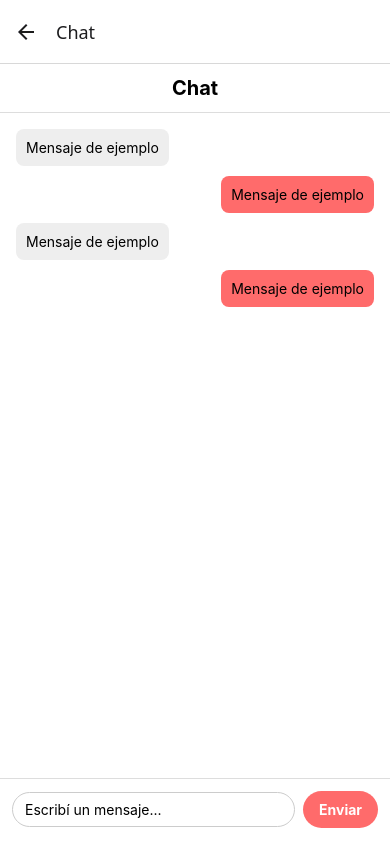
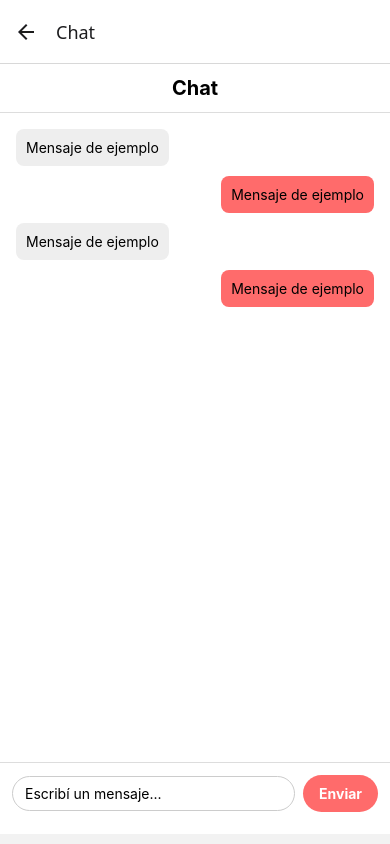
Before and after one commit to nespidev/proyecto-des-app, a React Native app: screen /Chat in a window 390 px wide. Built offline with nearby package versions, Linux system fonts and the light colour scheme.

Commit message:
margin al chat para q no lo tapen los botones al keyboard

```diff
--- a/app/chat/screens/ChatScreen.tsx
+++ b/app/chat/screens/ChatScreen.tsx
@@ -39,7 +39,7 @@ export default function ChatScreen() {
 }
 
 const styles = StyleSheet.create({
-  container: { flex: 1, backgroundColor: "#fff", paddingBottom:2},
+  container: { flex: 1, backgroundColor: "#fff", marginBottom:10},
   header: { fontSize: 20, fontWeight: "bold", textAlign: "center", padding: 12, borderBottomWidth: 1, borderBottomColor: "#ddd" },
   chatContainer: { padding: 16 },
   mensaje: { padding: 10, borderRadius: 8, marginBottom: 10, maxWidth: "70%" },
```
